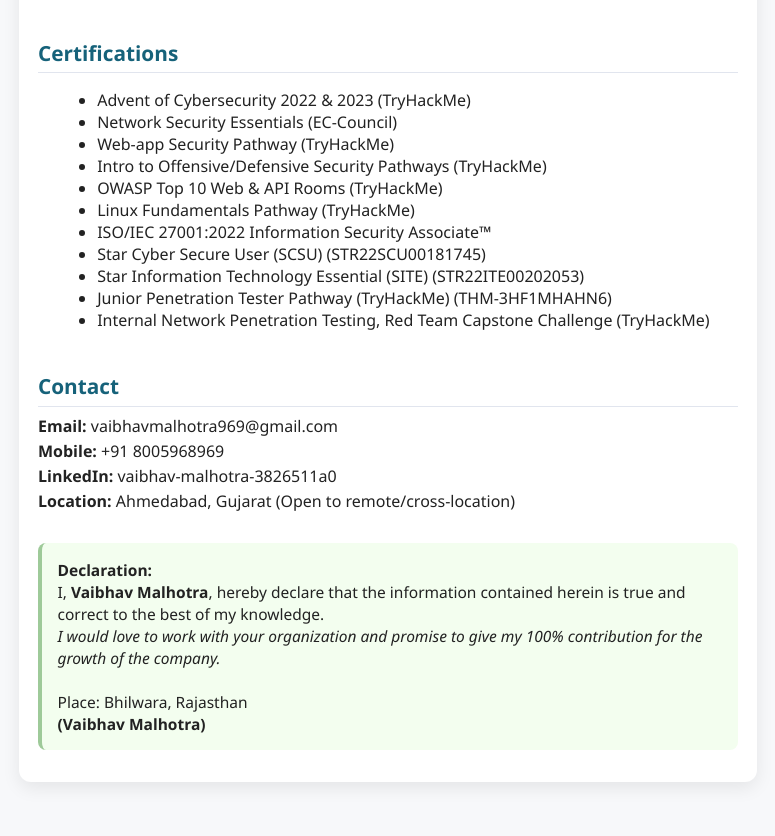
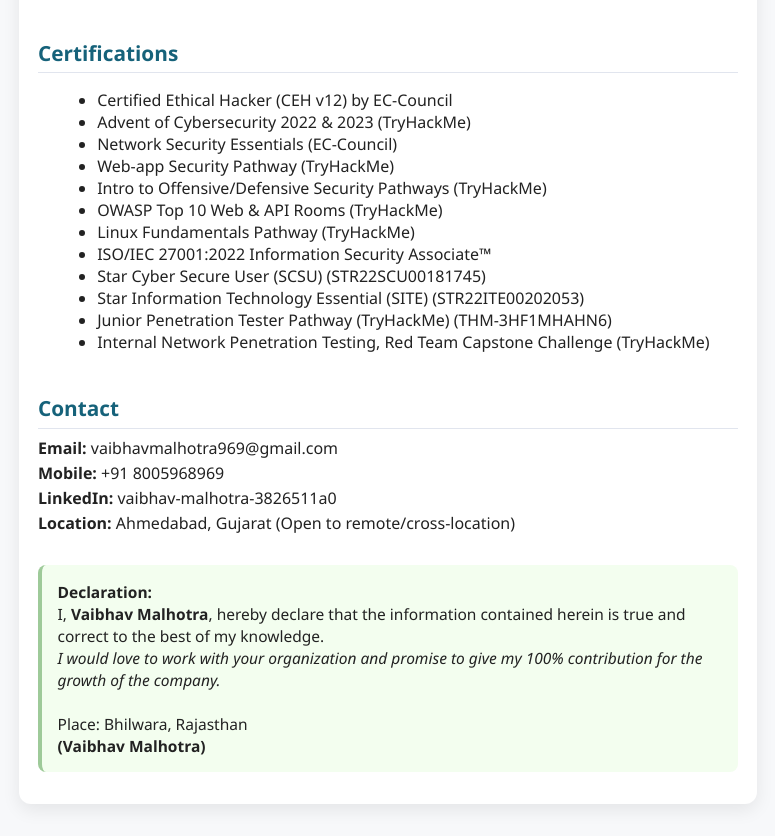
Before and after one commit to Vaibhav639264/Vaibhav639264.github.io, a plain HTML site: page index.html in a window 1280 px wide. Shown: the part 917-1753 px from the top of the page, without its empty margins (252-1027 px from the left). Before the commit the page ends 1731 px from the top, so only its background shows below. Drawn offline with Linux system fonts and the light colour scheme.

Commit message:
Update index.html

```diff
--- a/index.html
+++ b/index.html
@@ -116,6 +116,7 @@
     <section>
       <h2>Certifications</h2>
       <ul class="cert-list">
+        <li>Certified Ethical Hacker (CEH v12) by EC-Council</li>
         <li>Advent of Cybersecurity 2022 &amp; 2023 (TryHackMe)</li>
         <li>Network Security Essentials (EC-Council)</li>
         <li>Web-app Security Pathway (TryHackMe)</li>
```
